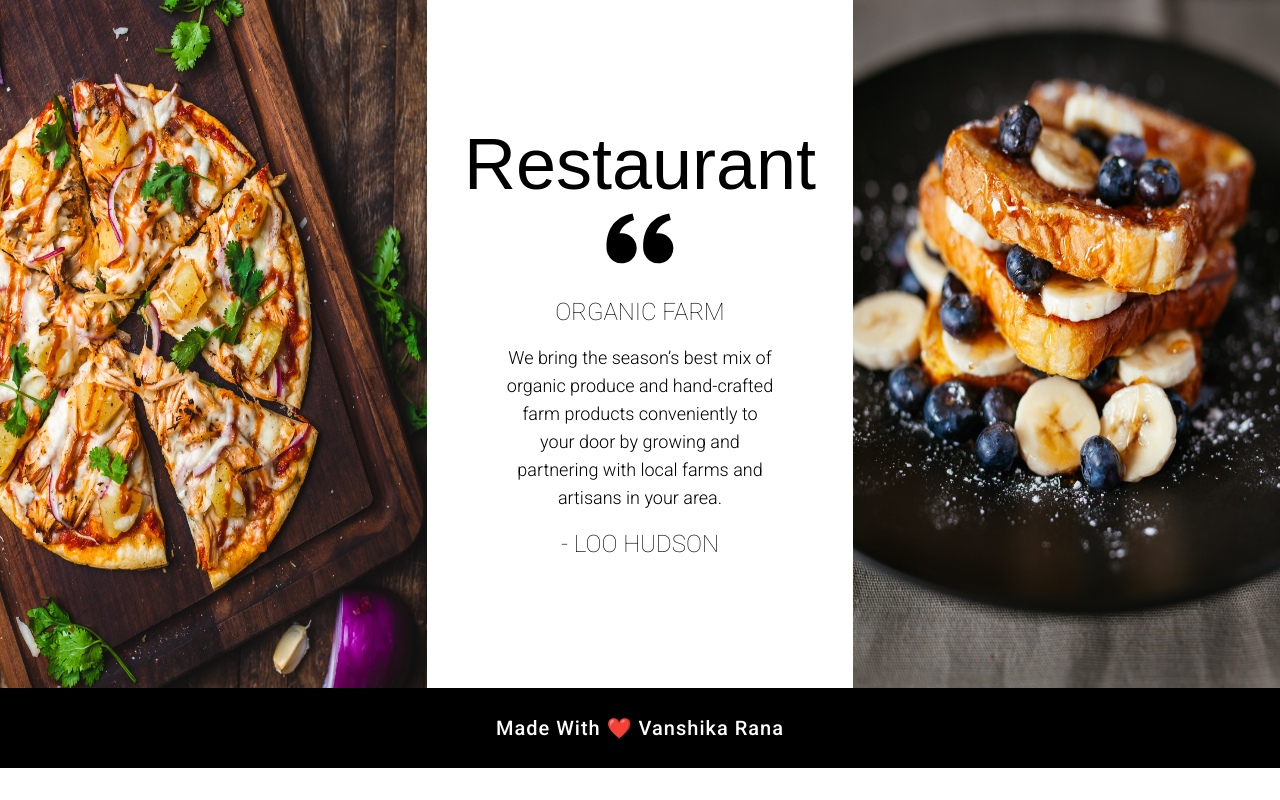
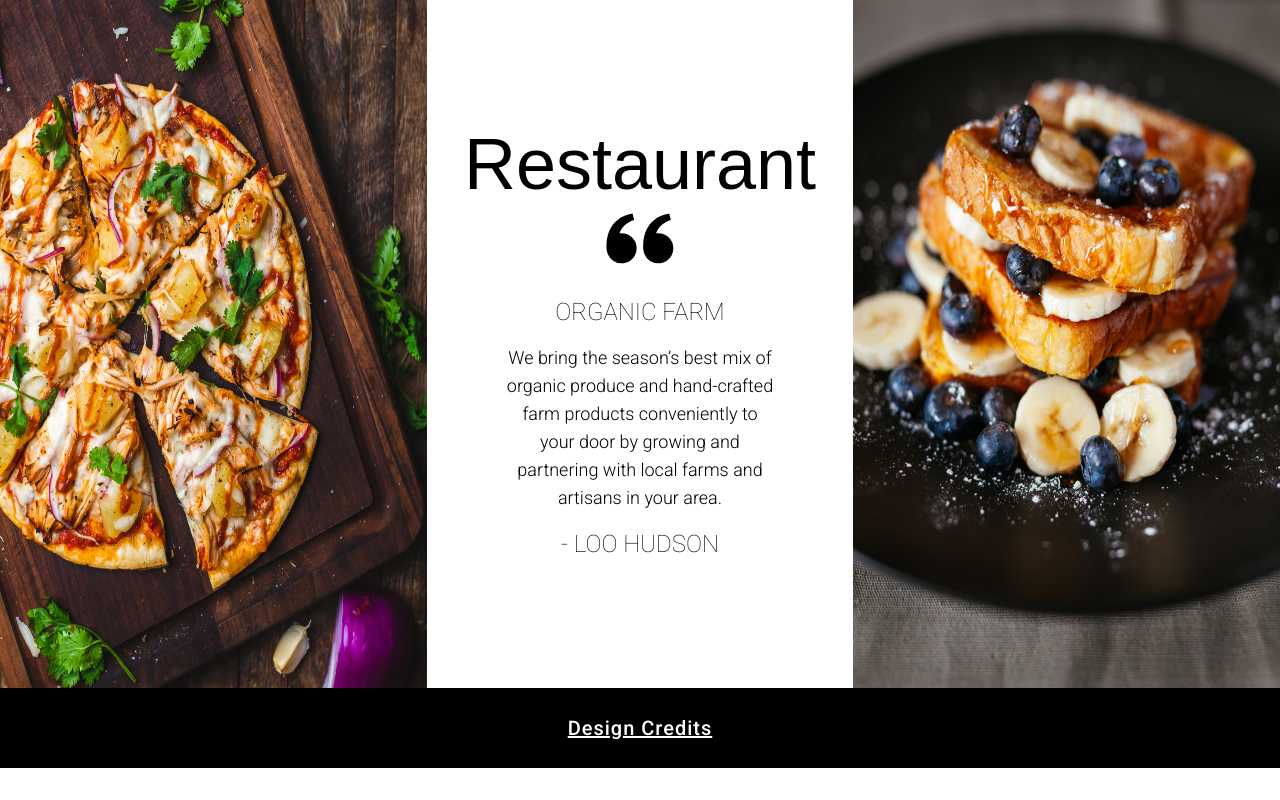
Before and after one commit to Vanshika-Rana/Frontend-Projects, a Next.js app: page /Restaurant in a window 1280 px wide. Built offline with nearby package versions, Linux system fonts and the light colour scheme; a web font is replaced by a local one.

Commit message:
Day 1/30 -little update

```diff
--- a/app/Restaurant/page.tsx
+++ b/app/Restaurant/page.tsx
@@ -1,6 +1,7 @@
 import Image from "next/image";
 import { Ephesis } from "next/font/google";
 import { BiSolidQuoteAltLeft } from "react-icons/bi";
+import Link from "next/link";
 
 const ephesis = Ephesis({
 	weight: "400",
@@ -48,10 +49,12 @@ const Restaurant: React.FC = () => {
 				/>
 			</div>
 			<div className='w-full bg-black h-20 flex justify-center items-center'>
-				<p
-					className={`text-white text-center text-xl font-medium tracking-wider`}>
-					Made With ❤️ Vanshika Rana
+				<Link href="https://nicepage.com/website-design/preview/restaurant-healthy-menu-64424?device=desktop" target="_blank">
+                <p
+					className={`text-white text-center underline text-xl font-medium tracking-wider`}>
+					Design Credits
 				</p>
+                </Link>
 			</div>
 		</div>
 	);
```
